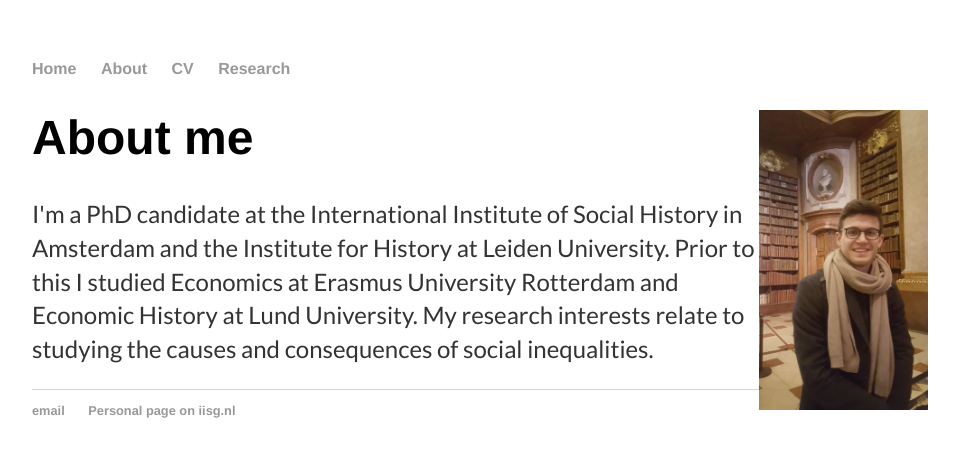
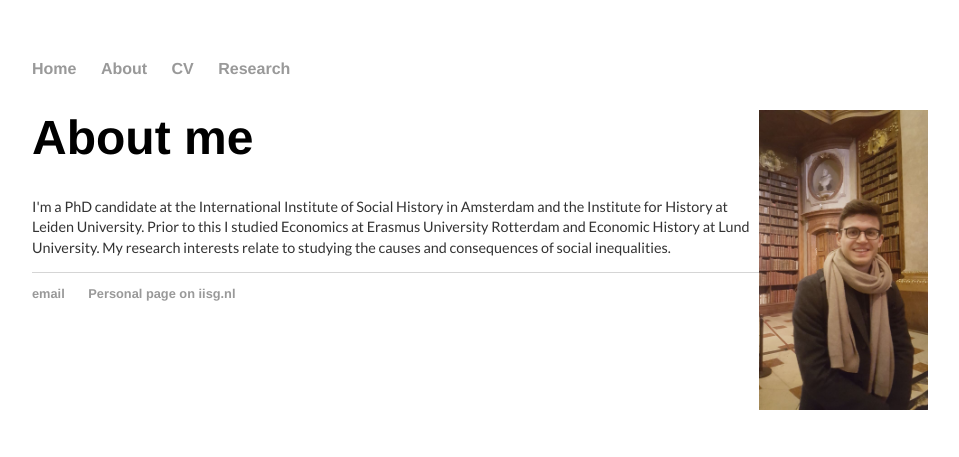
Before and after one commit to kok-joris/kok-joris.github.io, a Jekyll site: the page built from about/index.html, in a window 1280 px wide. Shown: the top 457 px of the page, without its empty margins (160-1119 px from the left). Built offline with Jekyll 4.4.1, drawn with Linux system fonts in a browser that asks for light colours; Markdown is read by kramdown in place of the engine named in the settings.

Commit message:
Update index.html

```diff
--- a/about/index.html
+++ b/about/index.html
@@ -2,6 +2,12 @@
 layout: default
 title: About me
 ---
+<style>
+  .blurb p {
+    font-size: 0.9em; /* Adjust the value as needed */
+  }
+</style>
+
 <div class="blurb">
 	<img src="https://kok-joris.github.io/images/Joris bibliotheek foto.jpeg" class="inline" align="right" height=300>
 
```
